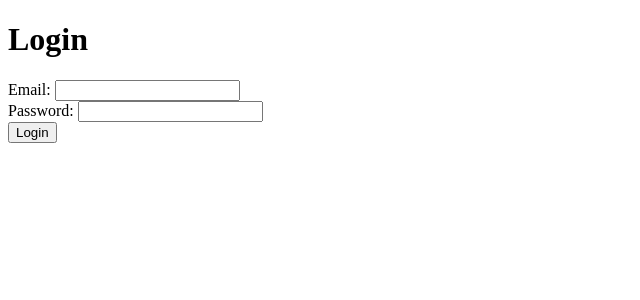
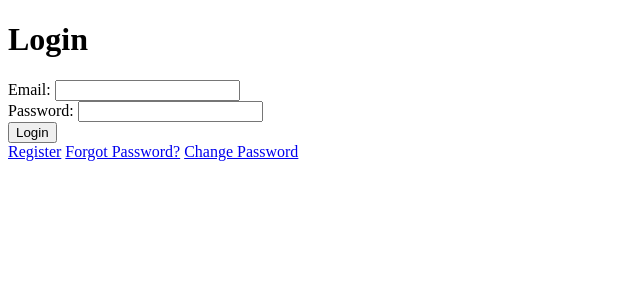
Before and after one commit to ballaprr/control_app, a Django app: page / in a window 1280 px wide. Shown: the top 300 px of the page, without its empty margins (0-640 px from the left). Run offline with Django 4.2, Linux system fonts and the light colour scheme; parts of the project's set-up code (start-up, migrations or seed data) failed here and were passed over.

Commit message:
added auth links

```diff
--- a/user/templates/user/login.html
+++ b/user/templates/user/login.html
@@ -27,5 +27,11 @@
             {% endfor %}
         </ul>
     {% endif %}
+
+    <div class="auth-links">
+        <a href="{% url 'user:register_view' %}">Register</a>
+        <a href="{% url 'user:password_reset' %}">Forgot Password?</a>
+        <a href="{% url 'user:password_change' %}">Change Password</a>
+    </div>
 </body>
 </html>
--- a/user/urls.py
+++ b/user/urls.py
@@ -6,7 +6,6 @@ app_name = 'user'
 urlpatterns = [
     path('login/', views.login_view, name='login_view'),
     path('register/', views.register_view, name='register_view'),
-    path('logout/', views.logout_view, name='logout_view'),
     path('forgot-password/', views.forgot_password_view, name='forgot_password_view'),
     path('change-password/', views.change_password_view, name='change_password_view'),
 ]
```
